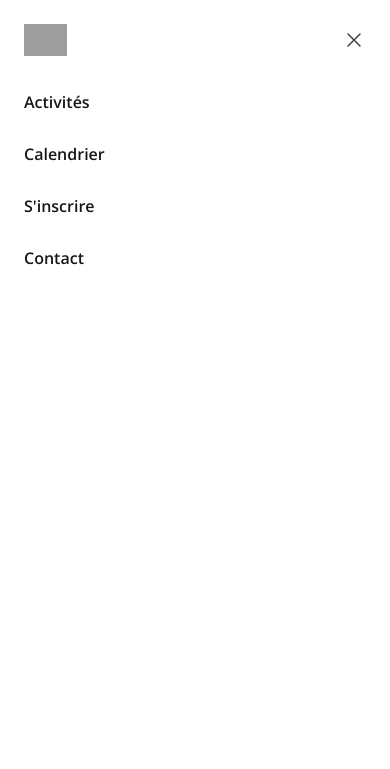
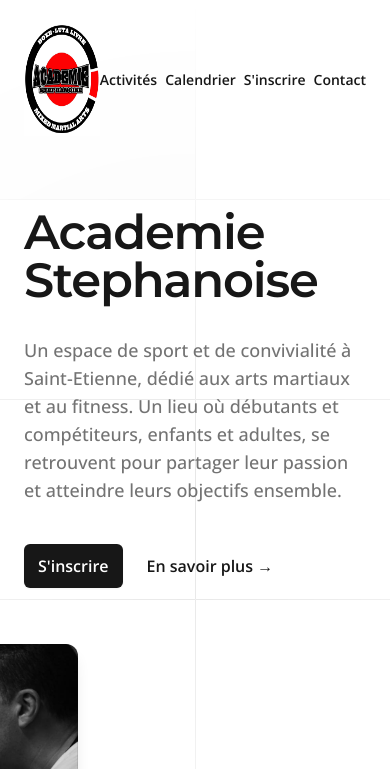
Before and after one commit to thomasfarre/academie-stephanoise, an Astro site in the folder academie-stephanoise/: page / in a window 390 px wide. Shown: the top 769 px of the page. Built offline with nearby package versions, Linux system fonts and the light colour scheme; Astro itself is replaced by a stand-in of ours; grey boxes are pictures that could not be loaded.

Commit message:
activity card example

```diff
--- /dev/null
+++ b/academie-stephanoise/src/components/ActivityCard.jsx
@@ -0,0 +1,52 @@
+import PropTypes from 'prop-types';
+
+const ActivityCard = ({ name, level, description, duration, benefits, schedule, icon, onSignUp, onViewCalendar }) => {
+  return (
+    <div className="bg-white p-6 rounded-lg shadow-lg max-w-md space-y-4 hover:shadow-xl transition-shadow">
+      <div className="bg-gray-100 rounded-lg p-1 w-fit">{icon}</div>
+      <div className="flex items-center space-x-4">
+        <h3 className="text-xl font-semibold text-gray-800">{name}</h3>
+      </div>
+
+      <div className="text-sm text-gray-600 space-y-4">
+        <p>{description}</p>
+        <p className="mt-2 font-medium text-gray-700">Niveau: {level}</p>
+        <p className="mt-1">Durée: {duration}</p>
+        <p className="mt-1">Horaires: {schedule}</p>
+        <ul className="list-disc list-inside space-y-1 mt-2">
+          {benefits.map((benefit, index) => (
+            <li key={index} className="text-gray-600">{benefit}</li>
+          ))}
+        </ul>
+      </div>
+
+      <div className="flex space-x-8 items-center pt-8">
+        <button
+          onClick={onViewCalendar}
+          className="text-neutral-900 hover:underline"
+        >
+          Voir le calendrier
+        </button>
+        <button
+          onClick={onSignUp}
+          className="bg-neutral-900 text-white py-2 px-4 rounded-full hover:bg-neutral-800 transition-colors"
+        >
+          S'inscrire
+        </button>
+      </div>
+    </div>
+  );
+};
+
+ActivityCard.propTypes = {
+  name: PropTypes.string.isRequired,
+  level: PropTypes.string.isRequired,
+  description: PropTypes.string.isRequired,
+  duration: PropTypes.string.isRequired,
+  schedule: PropTypes.string.isRequired,
+  icon: PropTypes.node.isRequired,
+  onSignUp: PropTypes.func.isRequired,
+  onViewCalendar: PropTypes.func.isRequired,
+};
+
+export default ActivityCard;
--- a/academie-stephanoise/src/components/Header.jsx
+++ b/academie-stephanoise/src/components/Header.jsx
@@ -1,10 +1,4 @@
 import PropTypes from 'prop-types';
-// import image1 from '../assets/academie_stephanoise_1.jpg';
-// import image2 from '../assets/academie_stephanoise_2.jpg';
-// import image3 from '../assets/academie_stephanoise_3.jpg';
-// import image4 from '../assets/academie_stephanoise_4.jpg';
-// import image5 from '../assets/academie_stephanoise_5.jpg';
-
 
 const Header = () => {
 
@@ -12,7 +6,7 @@ const Header = () => {
     <div className="bg-white">
       <header className="absolute inset-x-0 top-0 z-50">
         <nav
-          className="mx-auto flex max-w-7xl items-center space-x-40 p-6 lg:px-8"
+          className="mx-auto flex max-w-7xl items-center lg:space-x-40 p-6 lg:px-8"
           aria-label="Global"
         >
           <div className="flex">
@@ -25,106 +19,16 @@ const Header = () => {
               />
             </a>
           </div>
-          <div className="flex lg:hidden">
-            <button
-              type="button"
-              className="-m-2.5 inline-flex items-center justify-center rounded-md p-2.5 text-neutral-700"
-            >
-              <span className="sr-only">Open main menu</span>
-              <svg
-                className="h-6 w-6"
-                fill="none"
-                viewBox="0 0 24 24"
-                strokeWidth="1.5"
-                stroke="currentColor"
-                aria-hidden="true"
-                data-slot="icon"
-              >
-                <path
-                  strokeLinecap="round"
-                  strokeLinejoin="round"
-                  d="M3.75 6.75h16.5M3.75 12h16.5m-16.5 5.25h16.5"
-                ></path>
-              </svg>
-            </button>
-          </div>
-          <div className="hidden lg:flex lg:gap-x-12">
-            <a href="#" className="font-semibold text-neutral-900">Activités</a>
-            <a href="#" className="font-semibold text-neutral-900">Calendrier</a>
-            <a href="#" className="font-semibold text-neutral-900">S'inscrire</a>
-            <a href="#" className="font-semibold text-neutral-900">Contact</a>
+          <div className="flex space-x-2 lg:gap-x-12">
+            <a href="#" className="text-sm lg:text-base font-semibold text-neutral-900">Activités</a>
+            <a href="#" className="text-sm lg:text-base font-semibold text-neutral-900">Calendrier</a>
+            <a href="#" className="text-sm lg:text-base font-semibold text-neutral-900">S'inscrire</a>
+            <a href="#" className="text-sm lg:text-base font-semibold text-neutral-900">Contact</a>
           </div>
         </nav>
-        {/* Mobile menu, show/hide based on menu open state. */}
-        <div className="lg:hidden" role="dialog" aria-modal="true">
-          {/* Background backdrop, show/hide based on slide-over state. */}
-          <div className="fixed inset-0 z-50"></div>
-          <div
-            className="fixed inset-y-0 right-0 z-50 w-full overflow-y-auto bg-white px-6 py-6 sm:max-w-sm sm:ring-1 sm:ring-neutral-900/10"
-          >
-            <div className="flex items-center justify-between">
-              <a href="#" className="-m-1.5 p-1.5">
-                <span className="sr-only">Your Company</span>
-                <img
-                  className="h-8 w-auto"
-                  src="https://tailwindui.com/plus/img/logos/mark.svg?color=green&shade=600"
-                  alt=""
-                />
-              </a>
-              <button type="button" className="-m-2.5 rounded-md p-2.5 text-neutral-700">
-                <span className="sr-only">Close menu</span>
-                <svg
-                  className="h-6 w-6"
-                  fill="none"
-                  viewBox="0 0 24 24"
-                  strokeWidth="1.5"
-                  stroke="currentColor"
-                  aria-hidden="true"
-                  data-slot="icon"
-                >
-                  <path
-                    strokeLinecap="round"
-                    strokeLinejoin="round"
-                    d="M6 18 18 6M6 6l12 12"
-                  ></path>
-                </svg>
-              </button>
-            </div>
-            <div className="mt-6 flow-root">
-              <div className="-my-6 divide-y divide-neutral-500/10">
-                <div className="space-y-2 py-6">
-                  <a
-                    href="#"
-                    className="-mx-3 block rounded-lg px-3 py-2 text-base/7 font-semibold text-neutral-900 hover:bg-neutral-50"
-                  >
-                    Activités
-                  </a>
-                  <a
-                    href="#"
-                    className="-mx-3 block rounded-lg px-3 py-2 text-base/7 font-semibold text-neutral-900 hover:bg-neutral-50"
-                  >
-                    Calendrier
-                  </a>
-                  <a
-                    href="#"
-                    className="-mx-3 block rounded-lg px-3 py-2 text-base/7 font-semibold text-neutral-900 hover:bg-neutral-50"
-                  >
-                    S'inscrire
-                  </a>
-                  <a
-                    href="#"
-                    className="-mx-3 block rounded-lg px-3 py-2 text-base/7 font-semibold text-neutral-900 hover:bg-neutral-50"
-                  >
-                    Contact
-                  </a>
-                </div>
-              </div>
-            </div>
-          </div>
-        </div>
       </header>
       <main>
-        <div className="relative isolate">
+        <div className="relative isolate pt-16 lg:pt-0">
           <svg
             className="absolute inset-x-0 top-0 -z-10 h-[64rem] w-full stroke-neutral-200 [mask-image:radial-gradient(32rem_32rem_at_center,white,transparent)]"
             aria-hidden="true"
--- a/academie-stephanoise/src/pages/LandingPage.jsx
+++ b/academie-stephanoise/src/pages/LandingPage.jsx
@@ -1,9 +1,40 @@
 import Header from '../components/Header';
+import ActivityCard from '../components/ActivityCard';
+const LandingPage = () => {
+  const handleSignUp = () => {
+    console.log("S'inscrire au cours");
+  };
 
-const LandingPage = () => {
+  const handleViewCalendar = () => {
+    console.log('Voir le calendrier');
+  };
+
+  const boxeIcon = (
+    <img src="/assets/icons/boxe_picto.png" alt="Boxe Icon" className="h-20 w-20" />
+  );
+
   return (
     <div>
       <Header/>
+      <div className='max-w-7xl mx-auto pb-40'>
+        <ActivityCard
+          name="Boxe"
+          level="Intermédiaire"
+          description="Cours de boxe dynamique et technique, conçu pour améliorer la forme physique générale, la coordination et la confiance en soi. Idéal pour ceux qui souhaitent apprendre les bases tout en profitant d'un entraînement intensif et stimulant."
+          duration="1 heure"
+          benefits={[
+            "Amélioration de la condition physique",
+            "Renforcement musculaire",
+            "Techniques de défense personnelle",
+            "Développement de la coordination",
+            "Augmentation de la confiance en soi",
+          ]}
+          schedule="Plusieurs fois par semaine"
+          icon={boxeIcon}
+          onSignUp={handleSignUp}
+          onViewCalendar={handleViewCalendar}
+        />
+      </div>
     </div>
   );
 };
```
Also changed, not shown: academie-stephanoise/public/assets/icons/boxe_picto.png (added).
